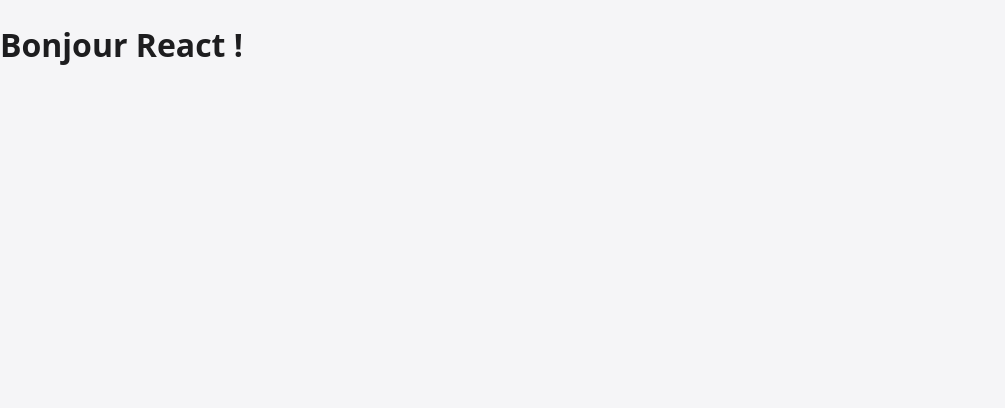
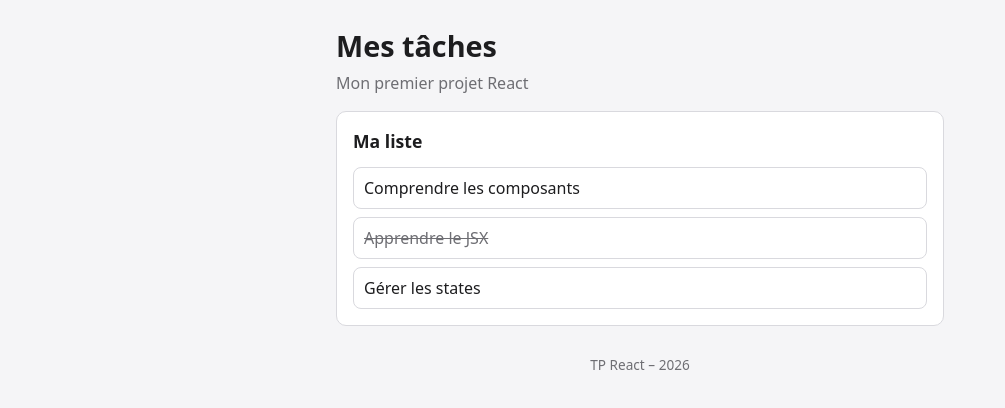
Before and after one commit to KhalidElhamidi/tp-react, a React (Vite) app in the folder mes-taches/: page / in a window 1280 px wide. Shown: the top 408 px of the page, without its empty margins (0-1005 px from the left). Built offline with nearby package versions, Linux system fonts and the light colour scheme.

Commit message:
Étape 1 : premiers composants

```diff
--- a/mes-taches/src/App.jsx
+++ b/mes-taches/src/App.jsx
@@ -1,6 +1,19 @@
+import React from "react";
+import Entete from "./components/Entete.jsx";
+import ListeTaches from "./components/ListeTaches.jsx";
+import Pied from "./components/Pied.jsx";
 
 function App() {
-  return <h1>Bonjour React !</h1>
+  return (
+    <div className="app">
+      <Entete />
+      <section className="carte">
+        <h2>Ma liste</h2>
+        <ListeTaches />
+      </section>
+      <Pied />
+    </div>
+  );
 }
 
-export default App
+export default App;
--- /dev/null
+++ b/mes-taches/src/components/Entete.jsx
@@ -0,0 +1,10 @@
+function Entete() {
+  return (
+    <header className="entete">
+      <h1>Mes tâches</h1>
+      <p>Mon premier projet React</p>
+    </header>
+  );
+}
+
+export default Entete;
--- /dev/null
+++ b/mes-taches/src/components/ListeTaches.jsx
@@ -0,0 +1,19 @@
+import React from 'react';
+
+function ListeTaches() {
+  return (
+    <ul className="liste-taches">
+      <li className="tache">
+        <span className="titre">Comprendre les composants</span>
+      </li>
+      <li className="tache terminee">
+        <span className="titre">Apprendre le JSX</span>
+      </li>
+      <li className="tache">
+        <span className="titre">Gérer les states</span>
+      </li>
+    </ul>
+  );
+}
+
+export default ListeTaches;
--- /dev/null
+++ b/mes-taches/src/components/Pied.jsx
@@ -0,0 +1,13 @@
+import React from "react";
+
+function Pied() {
+  const ANNEE = new Date().getFullYear();
+
+  return (
+    <footer className="pied">
+      <p>TP React – {ANNEE}</p>
+    </footer>
+  );
+}
+
+export default Pied;
```
